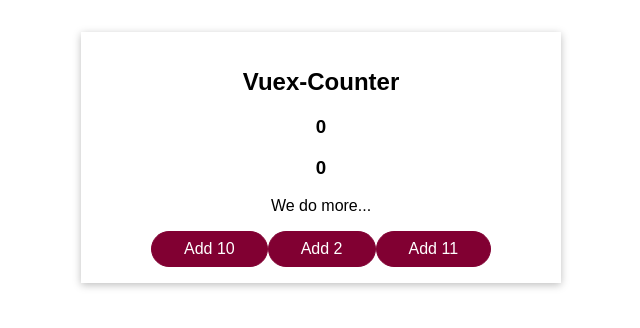
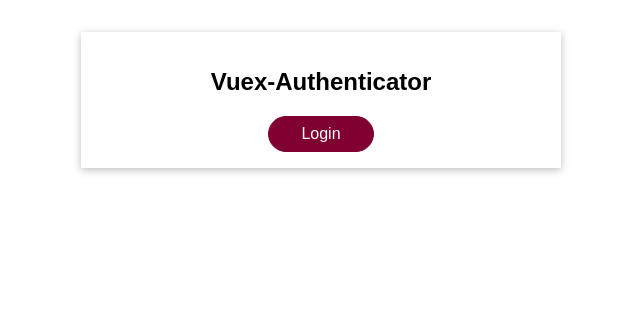
Before and after one commit to himanshadwait/state-management-vuex, a Vue app in the folder vuex-state-management/: page / in a window 1280 px wide. Shown: the top 328 px of the page, without its empty margins (319-959 px from the left). Built offline with nearby package versions, Linux system fonts and the light colour scheme.

Commit message:
Add more state

```diff
--- a/vuex-state-management/src/App.vue
+++ b/vuex-state-management/src/App.vue
@@ -1,9 +1,12 @@
 <template>
-  <base-container title="Vuex-Counter">
+  <base-container title="Vuex-Counter" v-if="isAuth">
     <the-counter></the-counter>
     <favourite-value></favourite-value>
     <button @click="addOne">Add 10</button>
     <change-counter></change-counter>
+  </base-container>
+  <base-container title="Vuex-Authenticator">
+    <user-auth></user-auth>
   </base-container>
   <!-- Adding a counter state -->
 </template>
@@ -14,13 +17,15 @@
 import TheCounter from './components/TheCounter.vue'
 import ChangeCounter from './components/ChangeCounter.vue'
 import FavouriteValue from './components/FavouriteValue.vue'
+import UserAuth from './components/UserAuth.vue'
 
 export default {
   components: {
     BaseContainer,
     TheCounter,
     ChangeCounter,
-    FavouriteValue
+    FavouriteValue,
+    UserAuth
   },
 
   methods: {
@@ -32,6 +37,11 @@
         type: 'increase',
         value: 10
       })
+    }
+  },
+  computed: {
+    isAuth() {
+      return this.$store.getters.userIsAuthenticated
     }
   }
 }
--- /dev/null
+++ b/vuex-state-management/src/components/UserAuth.vue
@@ -0,0 +1,22 @@
+<template>
+  <button @click="login" v-if="!isAuth">Login</button>
+  <button @click="logout" v-if="isAuth">Logout</button>
+</template>
+
+<script>
+export default {
+  methods: {
+    login() {
+      this.$store.dispatch('login')
+    },
+    logout() {
+      this.$store.dispatch('logout')
+    }
+  },
+  computed: {
+    isAuth() {
+      return this.$store.getters.userIsAuthenticated
+    }
+  }
+}
+</script>
--- a/vuex-state-management/src/main.js
+++ b/vuex-state-management/src/main.js
@@ -6,7 +6,8 @@
 const store = createStore({
   state() {
     return {
-      counter: 0
+      counter: 0,
+      isLoggedIn: false // For user authentication
     }
   },
   mutations: {
@@ -15,6 +16,10 @@
     },
     increase(state, payload) {
       state.counter = state.counter + payload.value
+    },
+    // For authentication
+    setAuth(state, payload) {
+      state.isLoggedIn = payload.isAuth
     }
   },
   actions: {
@@ -26,6 +31,13 @@
     increase(context, payload) {
       console.log(context)
       context.commit('increase', payload)
+    },
+    // For authentication
+    login(context) {
+      context.commit('setAuth', { isAuth: true })
+    },
+    logout(context) {
+      context.commit('setAuth', { isAuth: false })
     }
   },
   getters: {
@@ -41,6 +53,9 @@
         return 100
       }
       return finalCounter
+    },
+    userIsAuthenticated(state) {
+      return state.isLoggedIn
     }
   }
 })
```
